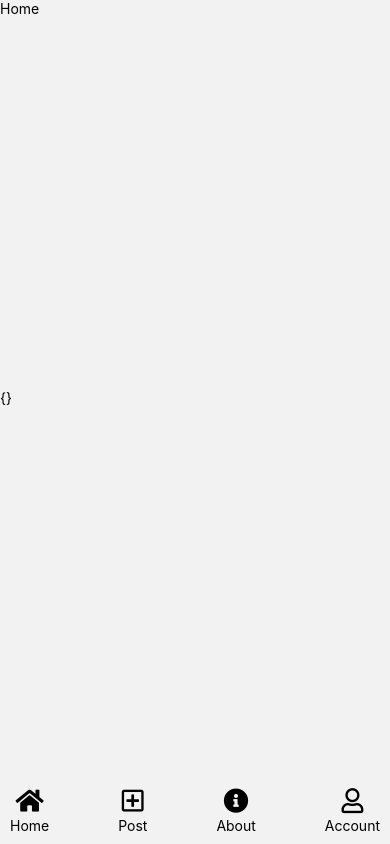
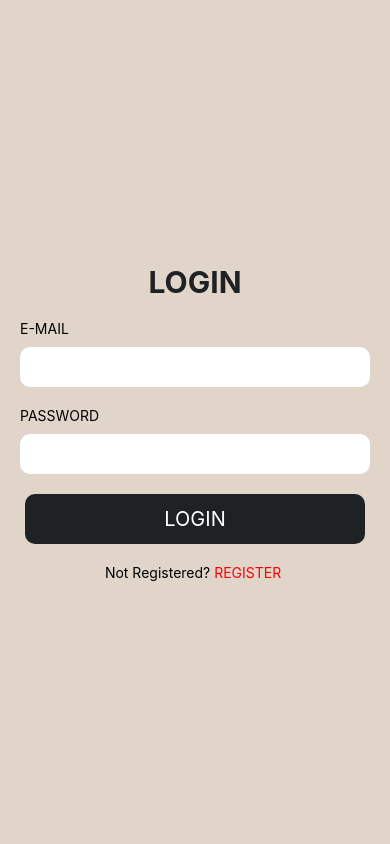
Before and after one commit to its-100rabh/Blogg, a React Native app in the folder client/: screen /Home in a window 390 px wide. Built offline with nearby package versions, Linux system fonts and the light colour scheme.

Commit message:
Header Menu and LogOut Logic

```diff
--- a/client/App.js
+++ b/client/App.js
@@ -1,35 +1,11 @@
-import { StatusBar } from "expo-status-bar";
 import { StyleSheet, Text, View } from "react-native";
-import Register from "./screens/auth/Register";
-import Login from "./screens/auth/Login";
 import { NavigationContainer } from "@react-navigation/native";
-import { createNativeStackNavigator } from "@react-navigation/native-stack";
-import { AuthProvider } from "./context/authContext";
-import Home from "./screens/Home";
+import RootNavigation from "./navigation";
 
 export default function App() {
-  const Stack = createNativeStackNavigator();
   return (
     <NavigationContainer>
-      <AuthProvider>
-        <Stack.Navigator initialRouteName="Login">
-        <Stack.Screen
-            name="Home"
-            options={{ headerShown: false }}
-            component={Home}
-          />
-          <Stack.Screen
-            name="Register"
-            options={{ headerShown: false }}
-            component={Register}
-          />
-          <Stack.Screen
-            name="Login"
-            options={{ headerShown: false }}
-            component={Login}
-          />
-        </Stack.Navigator>
-      </AuthProvider>
+      <RootNavigation />
     </NavigationContainer>
   );
 }
--- /dev/null
+++ b/client/components/MENUS/HeaderMenu.js
@@ -0,0 +1,32 @@
+import { StyleSheet, Text, TouchableOpacity, View } from "react-native";
+import React, { useContext } from "react";
+import { AuthContext } from "../../context/authContext";
+import FontAwesome5 from "react-native-vector-icons/FontAwesome5";
+import AsyncStorage from "@react-native-async-storage/async-storage";
+
+const HeaderMenu = () => {
+  const [state, setState] = useContext(AuthContext);
+  //logout
+  const handleLogout = async () => {
+    setState({ token: "", user: null });
+    await AsyncStorage.removeItem("@auth");
+    alert("logout successfully");
+  };
+  return (
+    <View>
+      <TouchableOpacity onPress={handleLogout}>
+        <FontAwesome5 name="sign-out-alt" style={styles.iconstyle} />
+      </TouchableOpacity>
+    </View>
+  );
+};
+
+export default HeaderMenu;
+
+const styles = StyleSheet.create({
+  iconstyle: {
+    marginBottom: 3,
+    alignSelf: "center",
+    fontSize: 25,
+  },
+});
--- /dev/null
+++ b/client/components/MENUS/ScreenMenu.js
@@ -0,0 +1,45 @@
+import { StyleSheet, Text, View } from "react-native";
+import React, { useContext } from "react";
+import { createNativeStackNavigator } from "@react-navigation/native-stack";
+import Home from "../../screens/Home";
+import Register from "../../screens/auth/Register";
+import Login from "../../screens/auth/Login";
+import { AuthContext } from "../../context/authContext";
+import HeaderMenu from "./HeaderMenu";
+
+const ScreenMenu = () => {
+  const [state] = useContext(AuthContext);
+
+  const authUser = state?.user && state?.token;
+  const Stack = createNativeStackNavigator();
+  return (
+    <Stack.Navigator initialRouteName="Login">
+      {authUser ? (
+        <>
+          <Stack.Screen
+            name="Home"
+            options={{ headerRight: () => <HeaderMenu /> }}
+            component={Home}
+          />
+        </>
+      ) : (
+        <>
+          <Stack.Screen
+            name="Register"
+            options={{ headerShown: false }}
+            component={Register}
+          />
+          <Stack.Screen
+            name="Login"
+            options={{ headerShown: false }}
+            component={Login}
+          />
+        </>
+      )}
+    </Stack.Navigator>
+  );
+};
+
+export default ScreenMenu;
+
+const styles = StyleSheet.create({});
--- /dev/null
+++ b/client/navigation.js
@@ -0,0 +1,16 @@
+import { StyleSheet, Text, View } from "react-native";
+import React from "react";
+import { AuthProvider } from "./context/authContext";
+import ScreenMenu from "./components/MENUS/ScreenMenu";
+
+const RootNavigation = () => {
+  return (
+    <AuthProvider>
+      <ScreenMenu />
+    </AuthProvider>
+  );
+};
+
+export default RootNavigation;
+
+const styles = StyleSheet.create({});
--- a/client/screens/Home.js
+++ b/client/screens/Home.js
@@ -7,7 +7,6 @@ const Home = () => {
   const [state] = useContext(AuthContext);
   return (
     <View style={styles.container}>
-      <Text>Home</Text>
       <Text>{JSON.stringify(state, null, 4)}</Text>
       <FooterMenu />
     </View>
@@ -20,5 +19,7 @@ const styles = StyleSheet.create({
   container: {
     flex: 1,
     justifyContent: "space-between",
+    marginTop: 40,
+    margin: 10,
   },
 });
```
